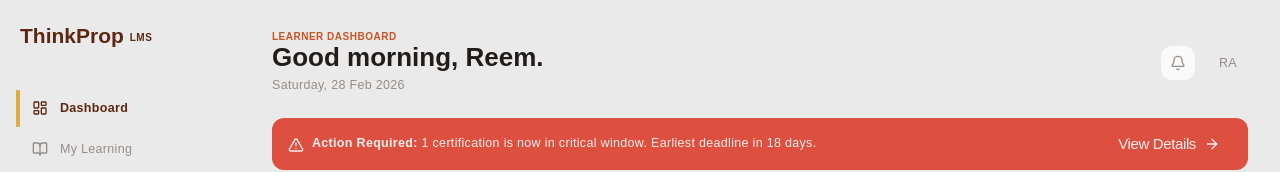
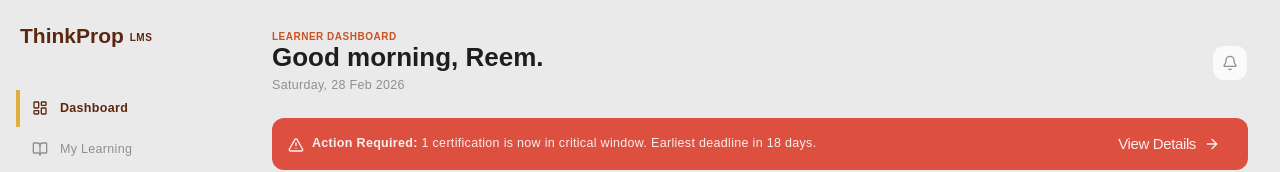
Before and after one commit to Gianeo/thinkprop, a Next.js app: page /learner/dashboard in a window 1280 px wide. Shown: the top 172 px of the page. Built offline with nearby package versions, Linux system fonts and the light colour scheme; a web font is replaced by a local one.

Commit message:
review apps 28/02/26

```diff
--- a/app/learner/dashboard/page.tsx
+++ b/app/learner/dashboard/page.tsx
@@ -116,9 +116,6 @@ export default function LearnerDashboardPage() {
               <Button variant="outline" size="icon" withIcon="only" className="rounded-lg border border-wire-border bg-level-2 p-2.5 text-muted">
                 <Bell className="h-5 w-5" />
               </Button>
-              <div className="flex h-10 w-10 items-center justify-center rounded-full type-body-sm text-muted">
-                {learnerProfile.initials}
-              </div>
             </div>
           </header>
 
```
